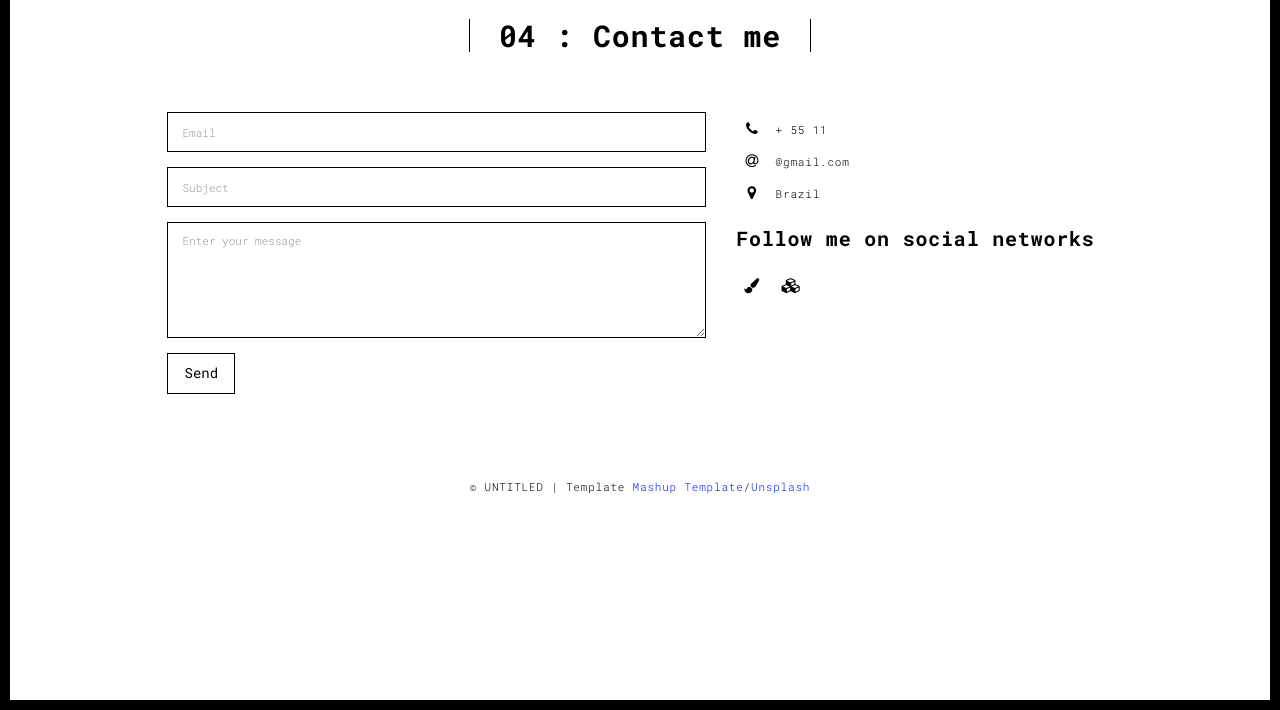
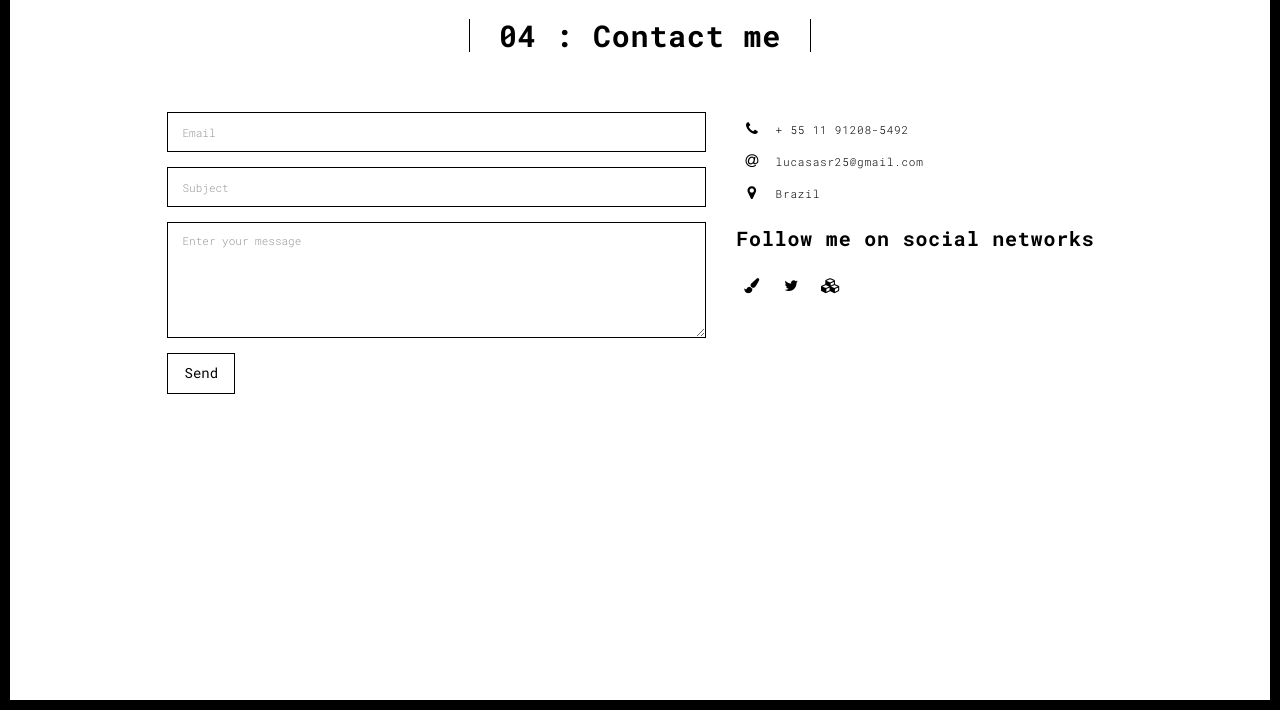
Before and after one commit to lucasasr25/Python-Website, a Flask app: page /contact.html in a window 1280 px wide. Shown: the part 90-800 px from the top of the page. Run offline with Flask 2, Linux system fonts and the light colour scheme; some libraries are stand-ins or nearby versions.

Commit message:
Update contact.html

```diff
--- a/templates/contact.html
+++ b/templates/contact.html
@@ -79,13 +79,13 @@
                           <span class="fa-icon">
                             <i class="fa fa-phone" aria-hidden="true"></i>
                           </span>
-                          + 55 11
+                          + 55 11 91208-5492
                         </li>
                         <li>
                           <span class="fa-icon">
                             <i class="fa fa-at" aria-hidden="true"></i>
                           </span>
-                                  @gmail.com
+                          lucasasr25@gmail.com
                         </li>
                         <li>
                           <span class="fa-icon">
@@ -97,6 +97,9 @@
                       <h3>Follow me on social networks</h3>
                       <a href="https://www.artstation.com/lucasasr25" title="" class="fa-icon">
                         <i class="fa fa-paint-brush"></i>
+                      </a>
+                      <a href="https://twitter.com/madaraplayss5" title="" class="fa-icon">
+                        <i class="fa fa-twitter"></i>
                       </a>
                       <a href="https://www.cgtrader.com/lucasasr25" title="" class="fa-icon">
                         <i class="fa fa-cubes"></i>
@@ -119,8 +122,7 @@
   <div class="container">
     <div class="row">
       <div class="col-xs-12">
-        <p>© UNTITLED | Template <a href="http://www.mashup-template.com/" title="Create website with free html template">Mashup Template</a>/<a href="https://www.unsplash.com/" title="Beautiful Free Images">Unsplash</a></p>
-      </div>
+        </div>
     </div>
   </div>
 </footer>
```
